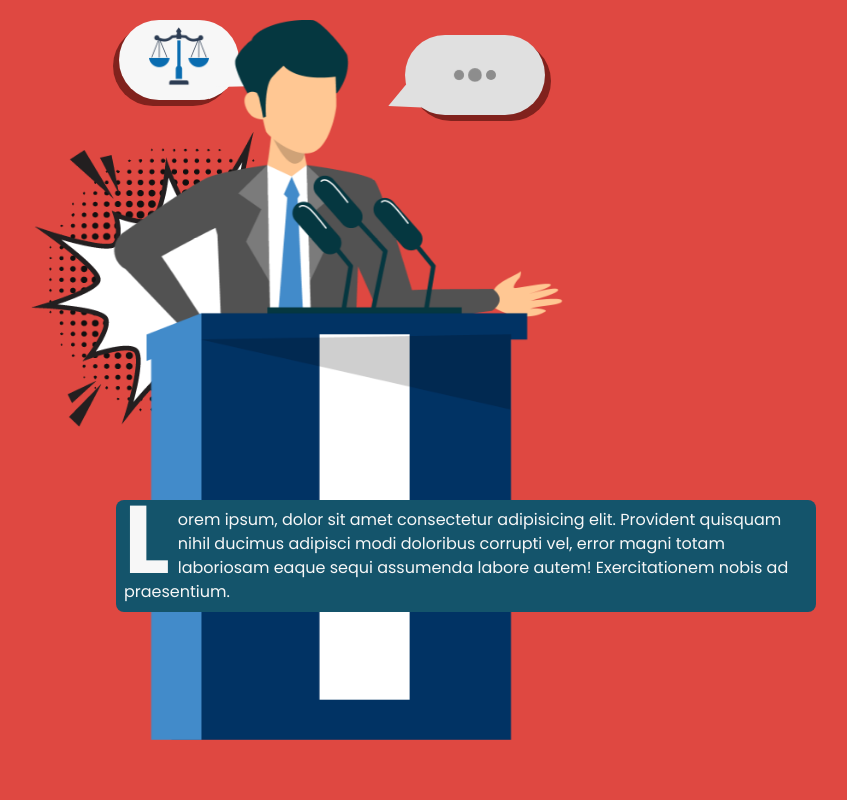
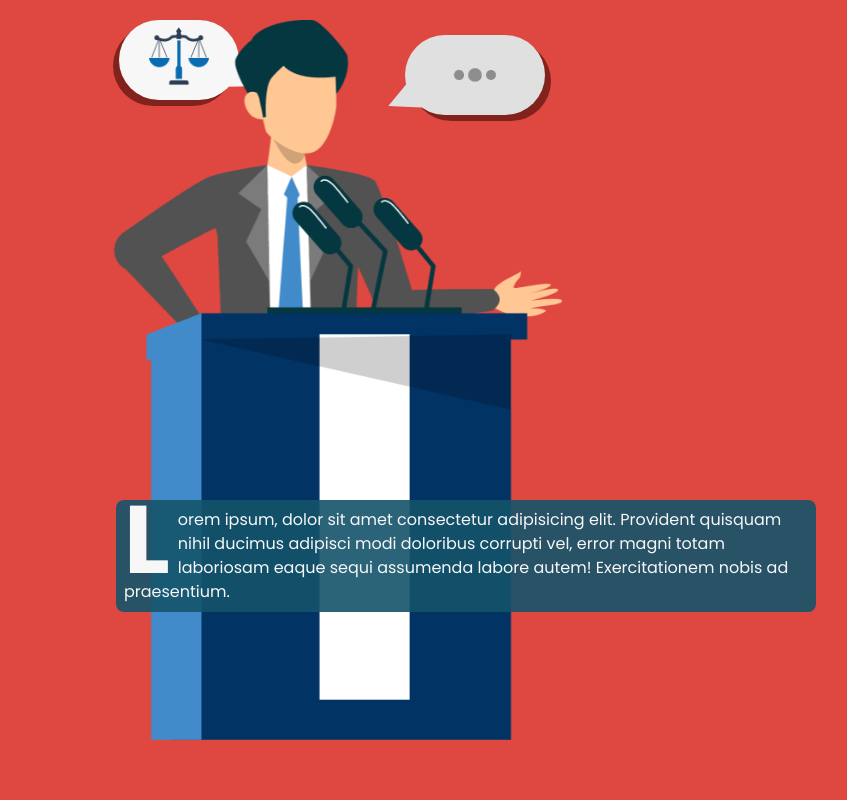
Before and after one commit to detikX/presiden, a plain HTML site: page index.html in a window 1280 px wide. Shown: the part 860-1660 px from the top of the page, without its empty margins (174-1021 px from the left). Drawn offline with Linux system fonts and the light colour scheme; a web font is replaced by a local one.

Commit message:
hahahaha

```diff
--- a/index.html
+++ b/index.html
@@ -34,9 +34,9 @@
                 <div class="sticky">
                     <!-- <img src="img/anak-pres-1.png" alt> -->
 
-                    <div class="massa">
+                    <!-- <div class="massa">
                         <img src="img/jeng.png" alt>
-                    </div>
+                    </div> -->
                     <div class="bubble">
                         <div class="img">
                             <img src="img/balance.png" alt>
--- a/sass/opening.scss
+++ b/sass/opening.scss
@@ -98,7 +98,7 @@
         position: relative;
         z-index: 20;
         border-radius: 8px;
-        background: rgba($color: #14546b, $alpha: 1);
+        background: rgba($color: #14546b, $alpha: .9);
         // background: rgba(53, 51, 58,.8);
         padding: 8px;
         margin-bottom: 40vh;
```
Also changed, not shown: sass/style.css, 1 other file.
